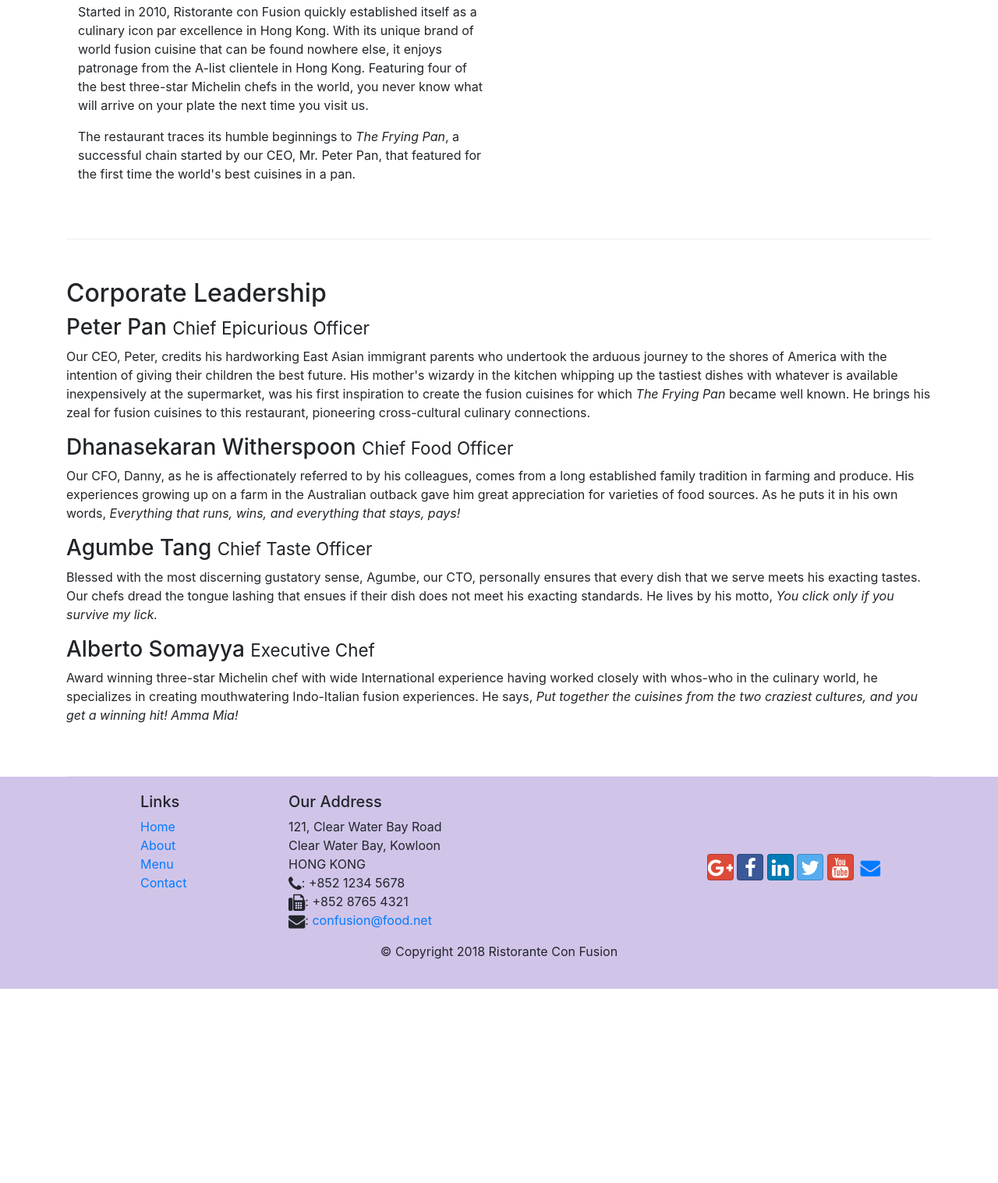
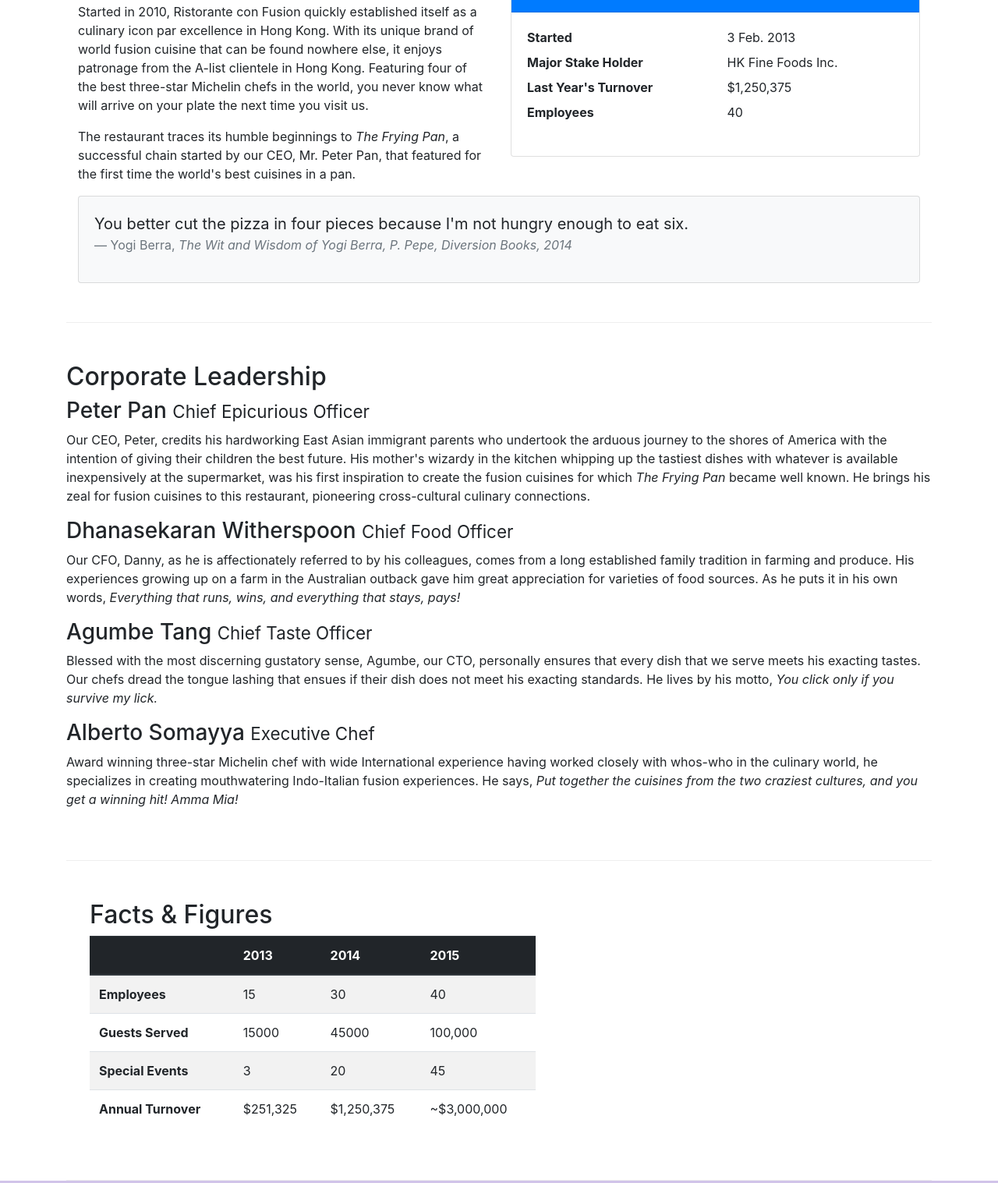
Before and after one commit to huynhduluong/UI-frameworks-and-tools-Bootstrap4, a website: page Bootstrap4/conFusion/aboutus.html in a window 1280 px wide. Shown: the part 508-2025 px from the top of the page at 78% size. Before the commit the page ends 1776 px from the top, so only its background shows below. Drawn offline with nearby package versions, Linux system fonts and the light colour scheme.

Commit message:
Tables and Cards

```diff
--- a/Bootstrap4/conFusion/aboutus.html
+++ b/Bootstrap4/conFusion/aboutus.html
@@ -65,7 +65,36 @@
                 <p>Started in 2010, Ristorante con Fusion quickly established itself as a culinary icon par excellence in Hong Kong. With its unique brand of world fusion cuisine that can be found nowhere else, it enjoys patronage from the A-list clientele in Hong Kong.  Featuring four of the best three-star Michelin chefs in the world, you never know what will arrive on your plate the next time you visit us.</p>
                 <p>The restaurant traces its humble beginnings to <em>The Frying Pan</em>, a successful chain started by our CEO, Mr. Peter Pan, that featured for the first time the world's best cuisines in a pan.</p>
             </div>
-            <div class="col-12 col-sm-6">
+            <div class="col-sm">
+                <div class="card">
+                    <h3 class="card-header bg-primary text-white">Facts At a Glance</h3>
+                    <div class="card-body">
+                        <dl class="row">
+                            <dt class="col-6">Started</dt>
+                            <dd class="col-6">3 Feb. 2013</dd>
+                            <dt class="col-6">Major Stake Holder</dt>
+                            <dd class="col-6">HK Fine Foods Inc.</dd>
+                            <dt class="col-6">Last Year's Turnover</dt>
+                            <dd class="col-6">$1,250,375</dd>
+                            <dt class="col-6">Employees</dt>
+                            <dd class="col-6">40</dd>
+                        </dl>
+                    </div>
+                </div>
+            </div>
+            <div class="col-12">
+                <div class="card card-body bg-light">
+                    <blockquote class="blockquote">
+                        <p class="mb-0">You better cut the pizza in four pieces
+                            because I'm not hungry enough to eat six.
+                        </p>
+                        <footer class="blockquote-footer">Yogi Berra,
+                            <cite title="Source Title">The Wit and Wisdom of
+                                Yogi Berra, P. Pepe, Diversion Books, 2014
+                            </cite>
+                        </footer>
+                    </blockquote>
+                </div>
             </div>
         </div>
 
@@ -82,8 +111,54 @@
                 <h3>Alberto Somayya <small>Executive Chef</small></h3>
                 <p class="d-none d-sm-block">Award winning three-star Michelin chef with wide International experience having worked closely with whos-who in the culinary world, he specializes in creating mouthwatering Indo-Italian fusion experiences. He says, <em>Put together the cuisines from the two craziest cultures, and you get a winning hit! Amma Mia!</em></p>
             </div>
-       </div>
-
+        </div>
+        <div class="row row-content">
+            <div class="col-12 col-sm-9">
+                <div class="col-12 col-sm-9">
+                    <h2>Facts &amp; Figures</h2>
+                    <div class="table-responsive">
+                        <table class="table table-striped">
+                            <thead class="thead-dark">
+                                <tr>
+                                    <th>&nbsp;</th>
+                                    <th>2013</th>
+                                    <th>2014</th>
+                                    <th>2015</th>
+                                </tr>
+                            </thead>
+                            <tbody>
+                                <tr>
+                                    <th>Employees</th>
+                                    <td>15</td>
+                                    <td>30</td>
+                                    <td>40</td>
+                                </tr>
+                                <tr>
+                                    <th>Guests Served</th>
+                                    <td>15000</td>
+                                    <td>45000</td>
+                                    <td>100,000</td>
+                                </tr>
+                                <tr>
+                                    <th>Special Events</th>
+                                    <td>3</td>
+                                    <td>20</td>
+                                    <td>45</td>
+                                </tr>
+                                <tr>
+                                    <th>Annual Turnover</th>
+                                    <td>$251,325</td>
+                                    <td>$1,250,375</td>
+                                    <td>~$3,000,000</td>
+                                </tr>
+                            </tbody>
+                        </table>
+                    </div>
+                </div>
+                 <div class="col-12 col-sm-3">
+                </div>
+            </div>
+        </div>
     </div>
 
     <footer class="footer">
```
